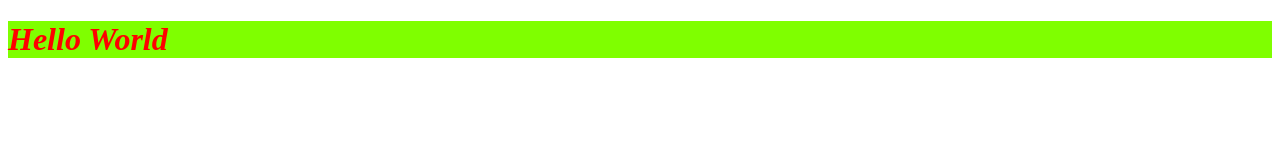
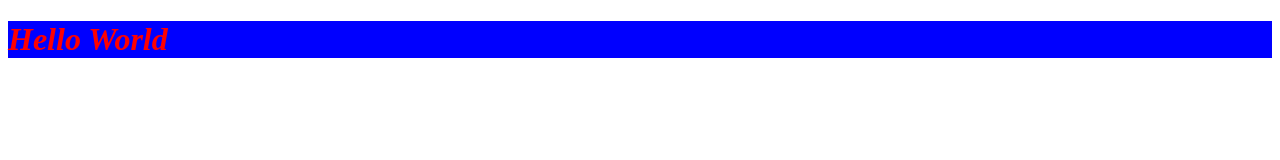
Before and after one commit to nnehan/GIT337, a plain HTML site: page index.html in a window 1280 px wide. Drawn offline with Linux system fonts and the light colour scheme.

Commit message:
Update style.css

```diff
--- a/style.css
+++ b/style.css
@@ -3,5 +3,5 @@ h1 {
     font-style: italic;
     font-size: xx-large;
     font-weight: 900;
-    background-color: chartreuse;
+    background-color: blue;
 }
```
